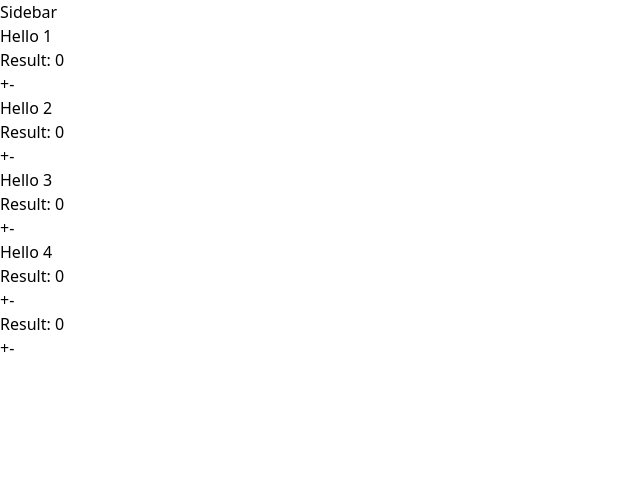
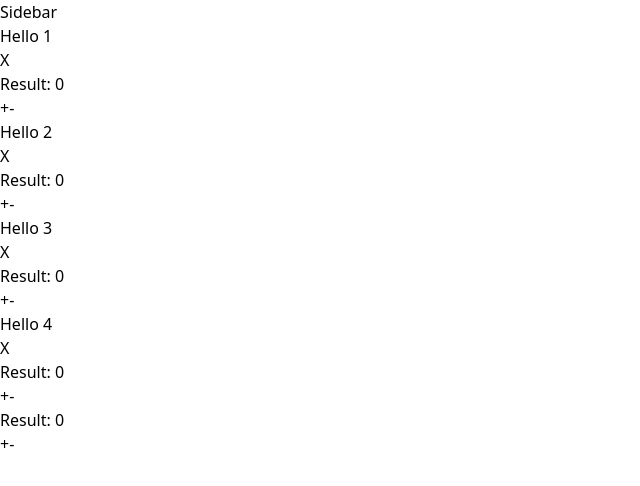
Before and after one commit to feissN/vue-mosaic, a Vue app: page / in a window 1280 px wide. Shown: the top 486 px of the page, without its empty margins (0-640 px from the left). Built offline with nearby package versions, Linux system fonts and the light colour scheme.

Commit message:
added window toolbar remove-button

```diff
--- a/src/components/MosaicWindow.vue
+++ b/src/components/MosaicWindow.vue
@@ -5,12 +5,21 @@
     class="mosaic-window mosaic-drop-target flex flex-col h-full relative select-none rounded-md overflow-hidden"
   >
     <div
-      class="mosaic-window-toolbar bg-gray-600 p-1"
+      class="mosaic-window-toolbar h-10 bg-gray-600 p-1 flex items-center justify-between"
       :class="[totalWindowAmount !== 1 ? 'draggable cursor-move hover:bg-gray-500' : '']"
       :draggable="totalWindowAmount !== 1"
       @dragstart="handleDragStart"
     >
-      {{ node.title }}
+      <div>
+        {{ node.title }}
+      </div>
+      <div
+        v-if="totalWindowAmount !== 1"
+        @click.stop="handleRemove"
+        class="cursor-pointer hover:bg-gray-600 transition-colors rounded-full w-8 h-8 flex items-center justify-center"
+      >
+        X
+      </div>
     </div>
     <div class="mosaic-window-body p-2 bg-gray-700 flex-1 h-full overflow-auto select-text">
       <slot>{{ node }}</slot>
@@ -41,14 +50,20 @@
 <script setup lang="ts">
 import dropRight from "lodash/dropRight";
 import values from "lodash/values";
-import { ref, watchEffect } from "vue";
-import { MosaicDraggingSourceItemKey, MosaicDraggingSourcePathKey, MosaicIsDraggingKey, MosaicRootActionsKey } from "../symbols/Mosaic";
+import { nextTick, ref, watchEffect } from "vue";
+import {
+  MosaicContextActiveLeavesKey,
+  MosaicDraggingSourceItemKey,
+  MosaicDraggingSourcePathKey,
+  MosaicIsDraggingKey,
+  MosaicRootActionsKey,
+} from "../symbols/Mosaic";
 import { MosaicBranch, MosaicNode } from "../types/Mosaic";
 import { BoundingBox } from "../utils/BoundingBox";
 import { MosaicDropTargetPosition } from "../utils/DragAndDrop";
 import { injectStrict } from "../utils/InjectStrict";
-import { isParent } from "../utils/Mosaic";
-import { createDragToUpdates } from "../utils/MosaicUpdates";
+import { getLeaves, isParent } from "../utils/Mosaic";
+import { createDragToUpdates, createRemoveUpdate } from "../utils/MosaicUpdates";
 
 const props = defineProps<{
   node: MosaicNode;
@@ -71,6 +86,7 @@ const mosaicRootActions = injectStrict(MosaicRootActionsKey);
 const mosaicIsDragging = injectStrict(MosaicIsDraggingKey);
 const mosaicSourcePath = injectStrict(MosaicDraggingSourcePathKey);
 const mosaicSourceItem = injectStrict(MosaicDraggingSourceItemKey);
+const activeLeaves = injectStrict(MosaicContextActiveLeavesKey);
 
 watchEffect(() => {
   if (!mosaicDragElementClone.value || !mosaicDragElementClonePosition.value) return;
@@ -162,4 +178,13 @@ const handleDragEnd = (event: MouseEvent, position: MosaicDropTargetPosition) =>
   );
   emit("dropped");
 };
+
+const handleRemove = async () => {
+  mosaicRootActions.updateTree([createRemoveUpdate(mosaicRootActions.getRoot(), props.path)], false, true);
+
+  await nextTick();
+
+  const newLeaves = getLeaves(mosaicRootActions.getRoot());
+  activeLeaves.value = newLeaves;
+};
 </script>
```
